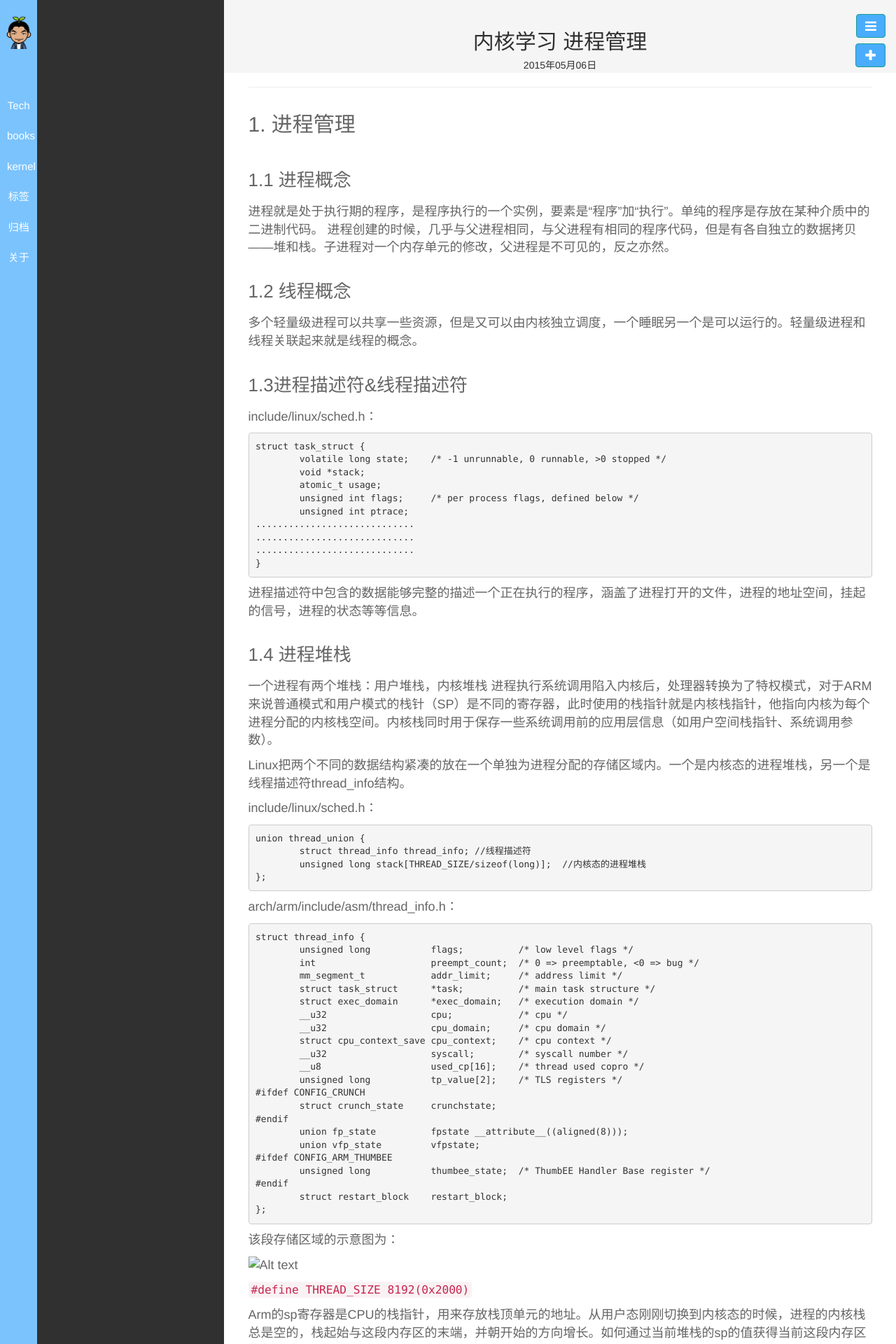
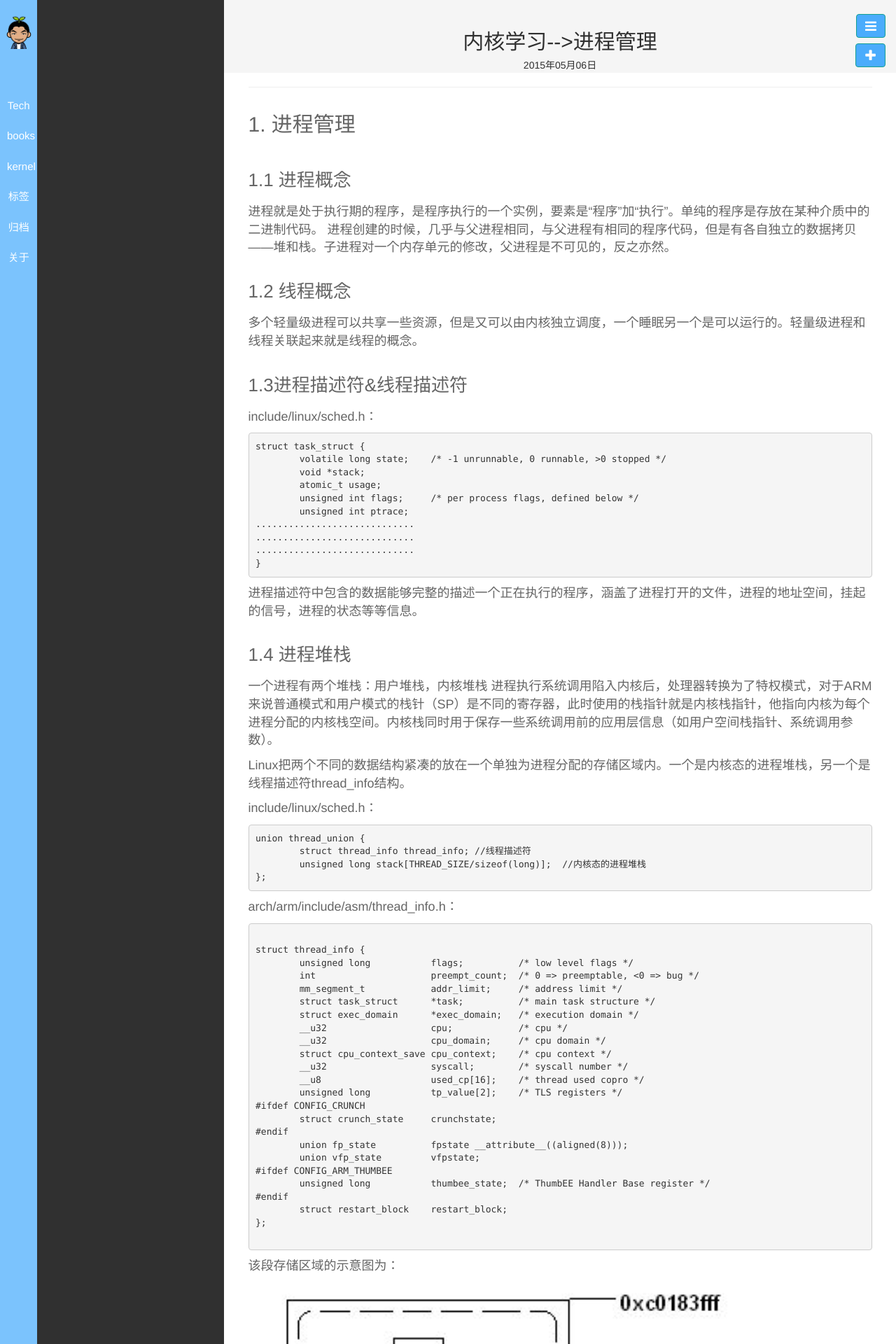
Before and after one commit to kennedy-han/kennedy-han.github.io, a Jekyll site: the page built from _posts/kernel/2015-05-06-process-mng.md, in a window 1280 px wide. Shown: the top 1920 px of the page at 70% size. Built offline with Jekyll 4.4.1, drawn with Linux system fonts in a browser that asks for light colours; Markdown is read by kramdown in place of the engine named in the settings; comment, search, counter and statistics services are not loaded; some of the changed text lies outside the part shown.

Commit message:
blog kernel process

````diff
--- a/_includes/navside.html
+++ b/_includes/navside.html
@@ -5,7 +5,7 @@
       <a class="pjaxlink" href="/"><img src="{{ site.gavatar }}" class="img-ronuded avatar" style="border-width:0px; border-color:#000"></a>
       <br><br><br><br>
       <ul class="nav nav-pills nav-stacked">
-        {% for category in site.categories %}     <!-- 这里是aside1的tech，reading，music-->
+        {% for category in site.categories %}     <!-- 这里是aside1的tech，kernel，books，music-->
          <li><a href="#{{ category | first }}" data-toggle="tab">{{ category[0] }}</a></li>
         {% endfor %}
         <li><a href="#tags" data-toggle="tab">{{ site.locals.tags }}</a></li>
--- a/_posts/kernel/2015-05-06-process-mng.md
+++ b/_posts/kernel/2015-05-06-process-mng.md
@@ -48,7 +48,9 @@
 ```
 
 arch/arm/include/asm/thread_info.h：
+
 ```
+
 struct thread_info {
 	unsigned long		flags;		/* low level flags */
 	int			preempt_count;	/* 0 => preemptable, <0 => bug */
@@ -71,12 +73,13 @@
 #endif
 	struct restart_block	restart_block;
 };
+
 ```
 
 
 该段存储区域的示意图为：
 
-![Alt text](public/img/posts/process0.png)
+![Alt text](/public/img/posts/process0.png)
 
 
 `#define THREAD_SIZE		8192(0x2000)`
@@ -84,18 +87,22 @@
 Arm的sp寄存器是CPU的栈指针，用来存放栈顶单元的地址。从用户态刚刚切换到内核态的时候，进程的内核栈总是空的，栈起始与这段内存区的末端，并朝开始的方向增长。如何通过当前堆栈的sp的值获得当前这段内存区的起始地址，见下面的代码：
 
 ```
+
 static inline struct thread_info *current_thread_info(void)
 {
 register unsigned long sp asm (“sp”);
 return (struct thread_info *)(sp & ~(THREAD_SIZE -1));
 }
+
 ```
 
 通过上面的代码很容易通过sp获得thread_info在内存中的起始地址。进程常用的是进程描述符地址而不是thread_info，所以为了获得在当前CPU上运行的描述符指针，可以使用：在Linux的current.h中有这段code：
 
 ```
+
 #define get_current() (current_thread_info()->task)
 #define current get_current()
+
 ```
 
 所以仅仅通过检查内核栈，就能获得当前正确的进程。
@@ -128,20 +135,25 @@
 include/linux/sched.h内核中的宏定义：
 
 ```
+
 #define TASK_RUNNING		0		//要么在CPU上运行，要么准备运行
 #define TASK_INTERRUPTIBLE	1		//进程被挂起，直到硬件中断释放进程等待的资源，或者产生一个信号都可以把进程状态设置为TASK_RUNNING。
 #define TASK_UNINTERRUPTIBLE	2	//同上，但是信号不能唤醒他。
 #define __TASK_STOPPED		4		//进程的执行被暂停。
 #define __TASK_TRACED		8		//进程的执行被debugger暂停。
+
 ```
 
 ###1.7进程队列
 ###1.7.1任务队列
 通过双向链表把内核中的进程联系起来。
 遍历所有的进程：
+
 ```
+
 #define for_each_process(p) \
 	for (p = &init_task ; (p = next_task(p)) != &init_task ; )
+
 ```
 
 ###1.7.2运行队列
@@ -152,11 +164,12 @@
 当多个等待队列和信号量混合使用的时候，谨防死锁。
 
 
-![Alt text](public/img/posts/process1.png)
+![Alt text](/public/img/posts/process1.png)
 
 
 我们经常在写驱动的时候在等待某个条件的时候需要阻塞一个进程，我们经常使用一些Linux的API，比如：
 include/linux/wait.h：
+
 ```
 #define wait_event(wq, condition)					\
 do {									\
@@ -165,9 +178,11 @@
 		break;							\
 	__wait_event(wq, condition);					\
 } while (0)
+
 ```
 
 ```
+
 #define ___wait_event(wq, condition, state, exclusive, ret, cmd)	\
 ({									\
 	__label__ __out;						\
@@ -201,12 +216,15 @@
 	finish_wait(&wq, &__wait);					\
 __out:	__ret;								\
 })
+
 ```
 
 ```
+
 #define __wait_event(wq, condition)					\
 	(void)___wait_event(wq, condition, TASK_UNINTERRUPTIBLE, 0, 0,	\
 			    schedule())
+
 ```
 
 finish_wait把进程的状态再次设置为TASK_RUNNING状态，仅发生在调用schedule()之前唤醒条件为真的情况下。
@@ -214,15 +232,18 @@
 DEFINE_WAIT(__wait); 初始化一个叫wait_queue_t的等待队列元素，该等待队列结构原型为：
 
 ```
+
 struct __wait_queue {
 	unsigned int		flags;
 	void			*private;
 	wait_queue_func_t	func;
 	struct list_head	task_list;
 };
+
 ```
 
 ```
+
 #define DEFINE_WAIT_FUNC(name, function)				\
 	wait_queue_t name = {						\
 		.private	= current,				\
@@ -231,6 +252,7 @@
 	}
 
 #define DEFINE_WAIT(name) DEFINE_WAIT_FUNC(name, autoremove_wake_function)
+
 ```
 
 该函数把当前进程的task_struct指针赋值给private指针变量，从而如上图所示，一个完整的等待队列元素初始化完毕，并且和相应的进程相关联起来。autoremove_wake_function为下面这个函数prepare_to_wait_event 把上面初始化好了的__wait等待队列元素，添加到以wq作为等待队列头的进程等待队列中。Wq的初始化为：
@@ -239,17 +261,20 @@
 DECLARE_WAIT_QUEUE_HEAD是个宏定义：
 
 ```
+
 #define __WAIT_QUEUE_HEAD_INITIALIZER(name) {				\
 	.lock		= __SPIN_LOCK_UNLOCKED(name.lock),		\
 	.task_list	= { &(name).task_list, &(name).task_list } }
 
 #define DECLARE_WAIT_QUEUE_HEAD(name) \
 	wait_queue_head_t name = __WAIT_QUEUE_HEAD_INITIALIZER(name)
+
 ```
 
 完成等待队列头的初始化。
 
 ```
+
 void
 prepare_to_wait(wait_queue_head_t *q, wait_queue_t *wait, int state)
 {
@@ -267,21 +292,26 @@
 	spin_unlock_irqrestore(&q->lock, flags);
 }
 EXPORT_SYMBOL(prepare_to_wait);
+
 ```
 
 ```
+
 struct __wait_queue_head {
 	spinlock_t		lock;
 	struct list_head	task_list;
 };
 typedef struct __wait_queue_head wait_queue_head_t;
+
 ```
 
 ```
+
 static inline void __add_wait_queue(wait_queue_head_t *head, wait_queue_t *new)
 {
 	list_add(&new->task_list, &head->task_list);
 }
+
 ```
 
 ###1.8进程创建
````
Also changed, not shown: other parts of _posts/kernel/2015-05-06-process-mng.md (+2 -2 lines), _config.yml (+1 -35 lines).
